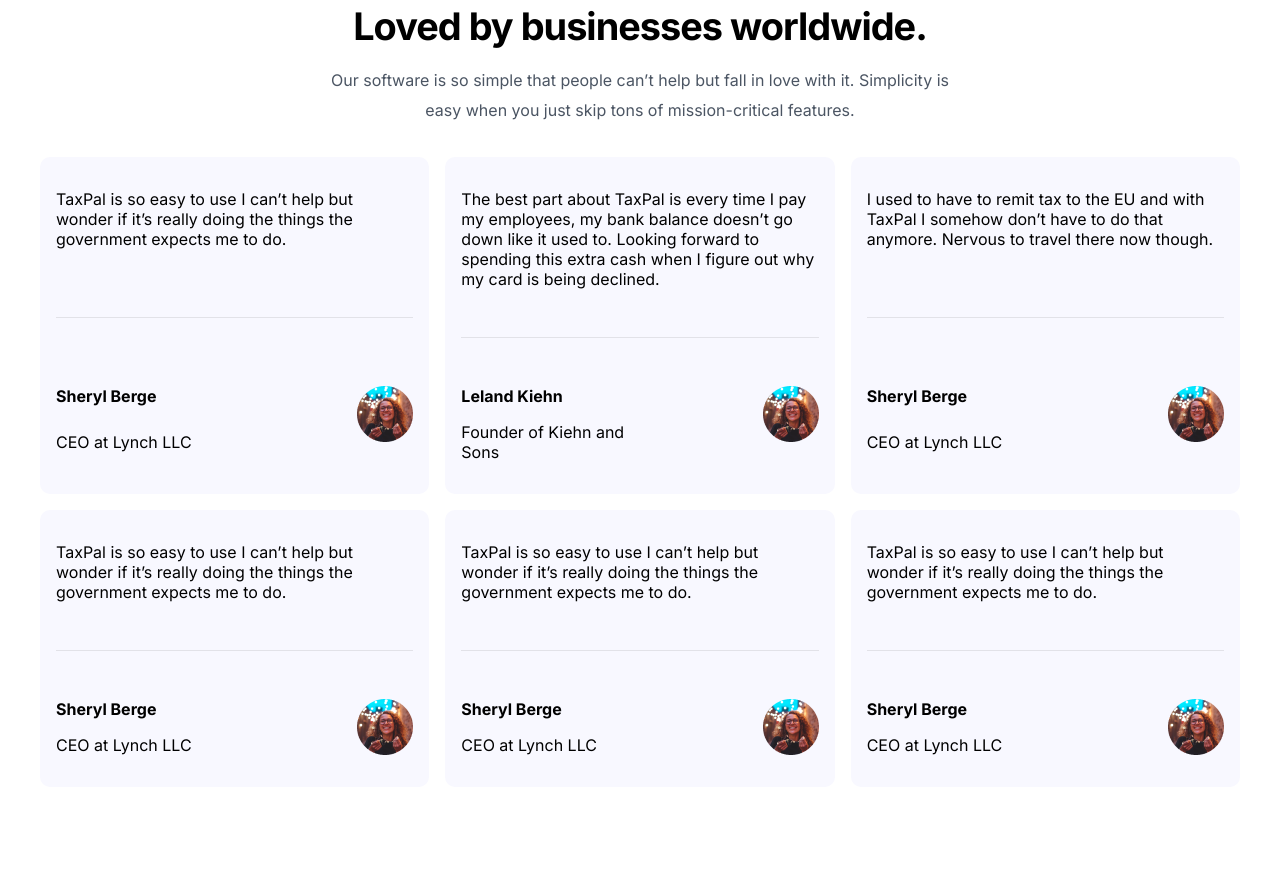
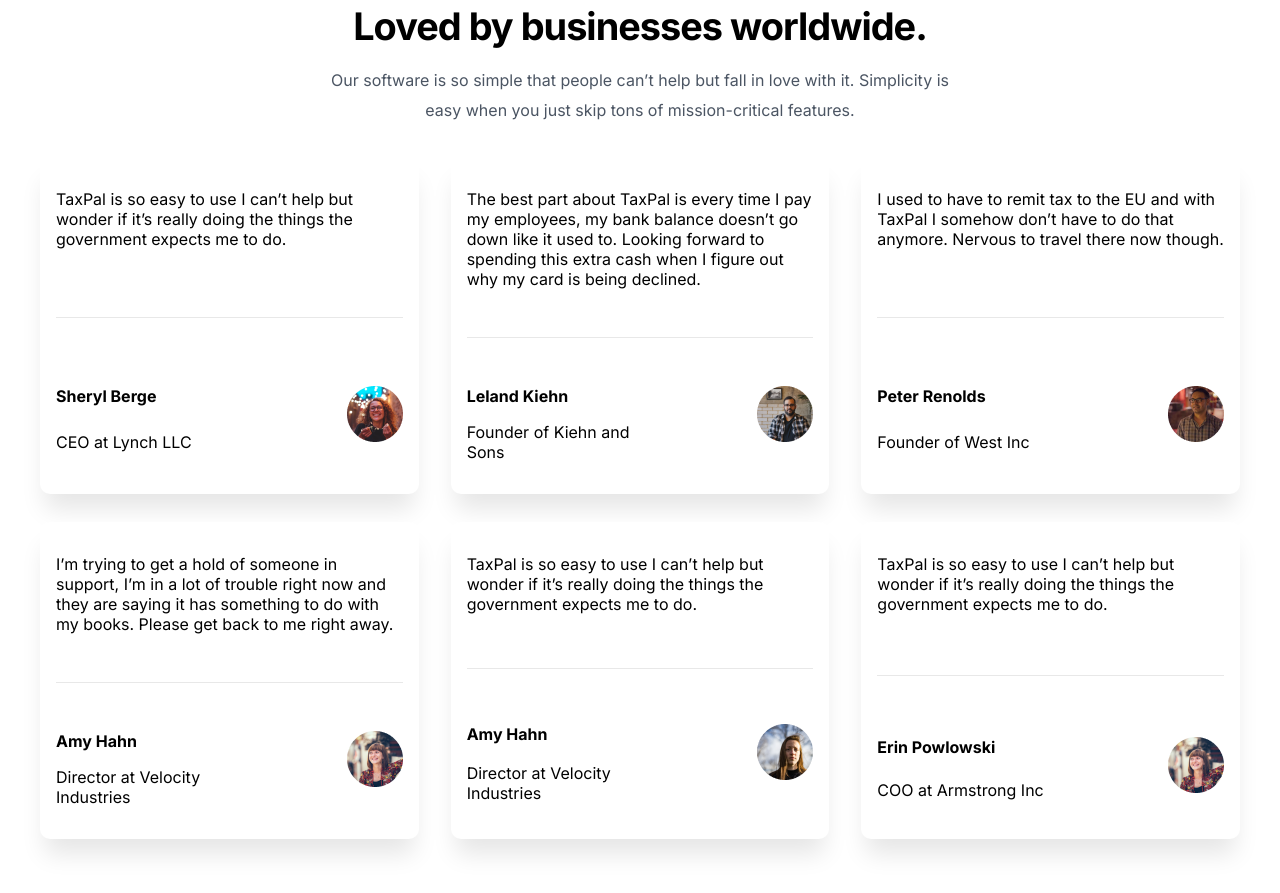
Before and after one commit to marouanrtima/Accounting-landing-page, a plain HTML site: page src/index.html in a window 1280 px wide. Shown: the part 3713-4606 px from the top of the page. Before the commit the page ends 4580 px from the top, so only its background shows below. Drawn offline with Linux system fonts and the light colour scheme.

Commit message:
add all avatar and change gap at a div class person

```diff
--- a/src/css/pages/home.css
+++ b/src/css/pages/home.css
@@ -330,13 +330,14 @@ section.reviews-container .title-reviews p{
 .reviews-container .peopole-reviews{
   display: grid;
   grid-template-columns: repeat(3, 1fr);
-  gap: 1rem;
+  gap: 1.75rem 2rem;
 }
 
 .reviews-container .peopole-reviews .review{
   display: grid;
   gap: 3rem;
-  background-color: #f8f8ff;
+  background-color: #FFFFFF;
+  box-shadow: 0 20px 25px -5px rgba(0, 0, 0, 0.1);
   border-radius: 10px;
   padding: 2rem 1rem;
 }
--- a/src/index.html
+++ b/src/index.html
@@ -222,7 +222,7 @@
                   <p>Founder of Kiehn and Sons</p>
                 </div>
                 <div class="avatar">
-                  <img src="/assets/images/avatar-1.png" alt="peron">
+                  <img src="/assets/images/avatar-2.png" alt="peron">
                 </div>
               </div>
             </div>
@@ -231,11 +231,24 @@
               <span></span>
               <div class="review-person">
                 <div class="person">
-                  <h4>Sheryl Berge</h4>
-                  <p>CEO at Lynch LLC</p>
+                  <h4>Peter Renolds</h4>
+                  <p>Founder of West Inc</p>
                 </div>
                 <div class="avatar">
-                  <img src="/assets/images/avatar-1.png" alt="peron">
+                  <img src="/assets/images/avatar-3.png" alt="peron">
+                </div>
+              </div>
+            </div>
+            <div class="review">
+              <p>I’m trying to get a hold of someone in support, I’m in a lot of trouble right now and they are saying it has something to do with my books. Please get back to me right away.</p>
+              <span></span>
+              <div class="review-person">
+                <div class="person">
+                  <h4>Amy Hahn</h4>
+                  <p>Director at Velocity Industries</p>
+                </div>
+                <div class="avatar">
+                  <img src="/assets/images/avatar-4.png" alt="peron">
                 </div>
               </div>
             </div>
@@ -244,11 +257,11 @@
               <span></span>
               <div class="review-person">
                 <div class="person">
-                  <h4>Sheryl Berge</h4>
-                  <p>CEO at Lynch LLC</p>
+                  <h4>Amy Hahn</h4>
+                  <p>Director at Velocity Industries</p>
                 </div>
                 <div class="avatar">
-                  <img src="/assets/images/avatar-1.png" alt="peron">
+                  <img src="/assets/images/avatar-5.png" alt="peron">
                 </div>
               </div>
             </div>
@@ -257,24 +270,11 @@
               <span></span>
               <div class="review-person">
                 <div class="person">
-                  <h4>Sheryl Berge</h4>
-                  <p>CEO at Lynch LLC</p>
+                  <h4>Erin Powlowski</h4>
+                  <p>COO at Armstrong Inc</p>
                 </div>
                 <div class="avatar">
-                  <img src="/assets/images/avatar-1.png" alt="peron">
-                </div>
-              </div>
-            </div>
-            <div class="review">
-              <p>TaxPal is so easy to use I can’t help but wonder if it’s really doing the things the government expects me to do.</p>
-              <span></span>
-              <div class="review-person">
-                <div class="person">
-                  <h4>Sheryl Berge</h4>
-                  <p>CEO at Lynch LLC</p>
-                </div>
-                <div class="avatar">
-                  <img src="/assets/images/avatar-1.png" alt="peron">
+                  <img src="/assets/images/avatar-6.png" alt="peron">
                 </div>
               </div>
             </div>
```
Also changed, not shown: assets/images/avatar-2.png (added), assets/images/avatar-3.png (added), assets/images/avatar-4.png (added), assets/images/avatar-5.png (added), assets/images/avatar-6.png (added).
